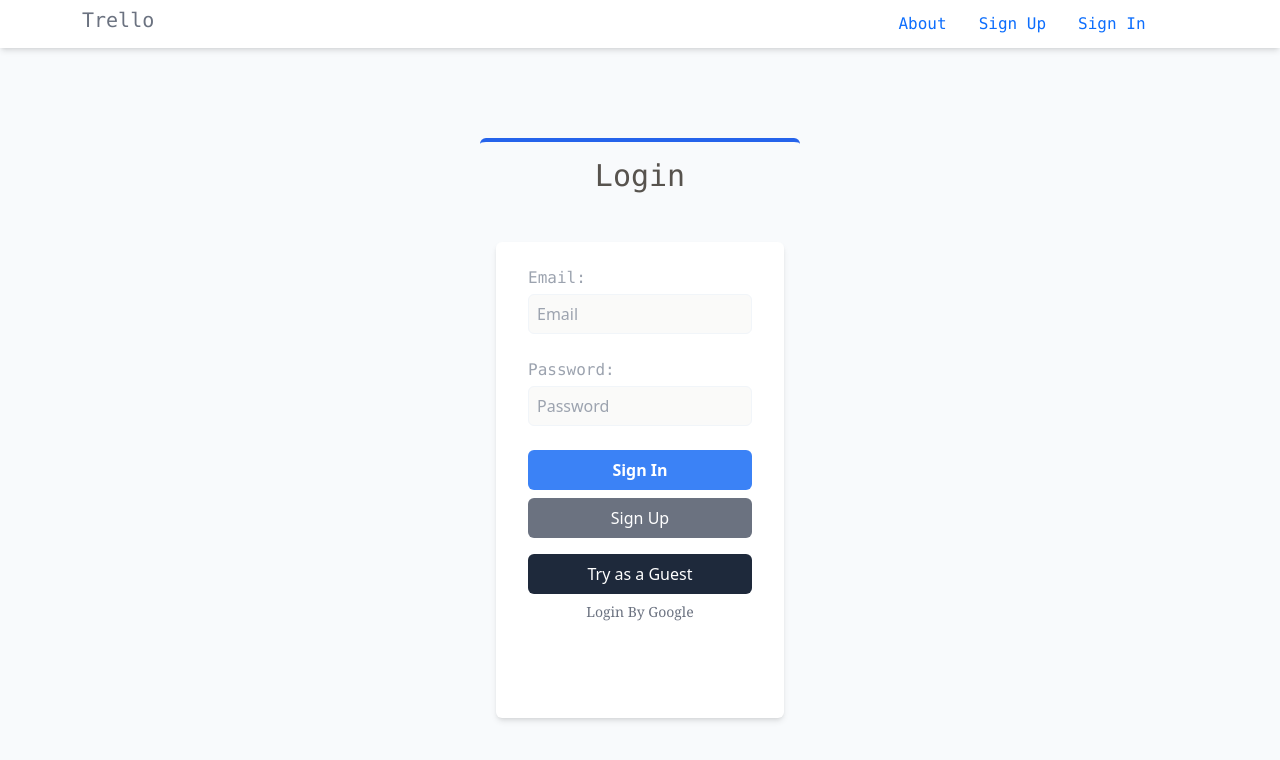
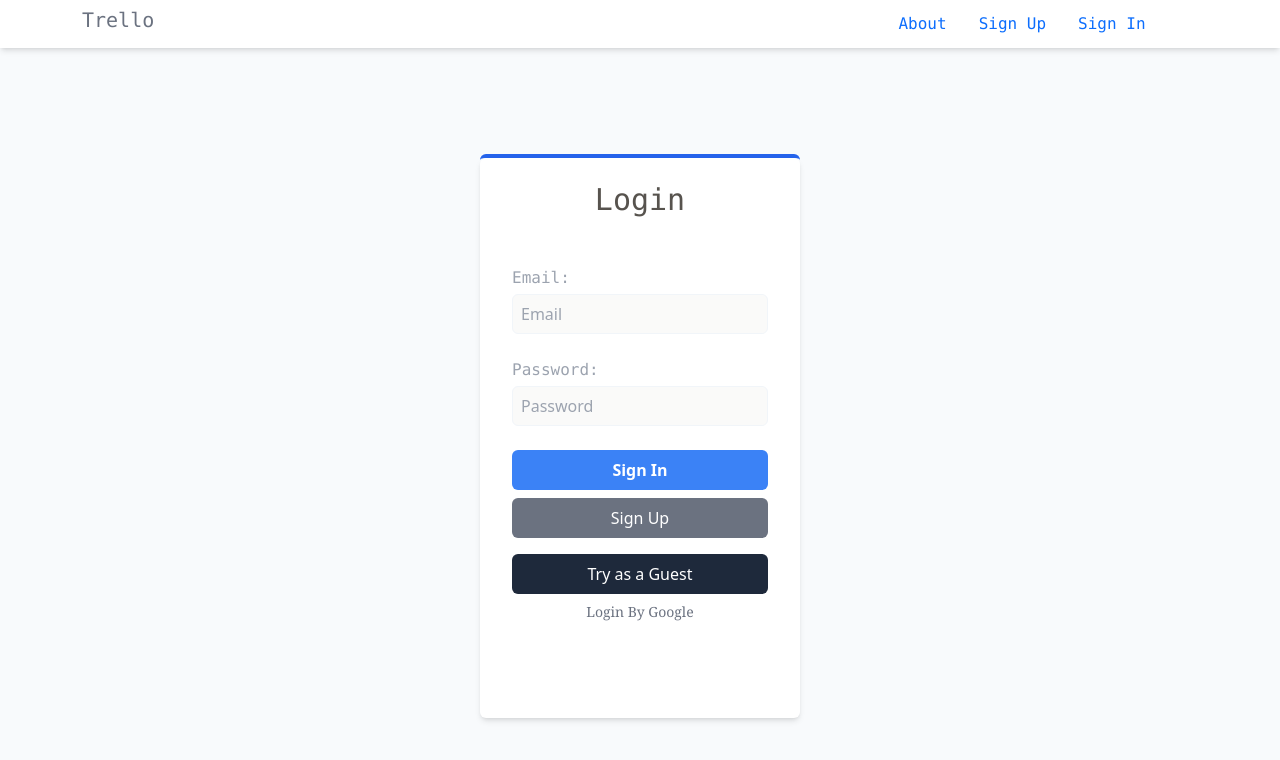
Before and after one commit to 3bdalah/trello, a React (Vite) app: page /login in a window 1280 px wide. Shown: the top 760 px of the page. Built offline with nearby package versions, Linux system fonts and the light colour scheme.

Commit message:
fix(header): fixed issue header

```diff
--- a/src/components/Header/Header.jsx
+++ b/src/components/Header/Header.jsx
@@ -32,7 +32,7 @@ export default function Header() {
   return (
     <>
       {token && (
-        <nav className=" bg-slate-50 font-semibold font-sans   h-14 w-full  flex flex-row z-1 border-1 mb-0 border-gray-200 ">
+        <nav className=" bg-slate-50 font-semibold font-sans   h-14 w-full  flex flex-row z-50 border-1 mb-0 border-gray-200 ">
           <div className="container flex justify-between content-center items-center ">
             <div className="flex flex-row items-start justify-center">
               <span className="mx-4">
--- a/src/components/Login/Login.jsx
+++ b/src/components/Login/Login.jsx
@@ -129,16 +129,15 @@ export default function Login() {
       <div className="flex h-screen justify-center">
         <Toaster />
         {!isLoading ? (
-          <div className="m-auto w-full max-w-xs border-t-4 border-blue-600 rounded-md p-3">
-            <h3 className="text-center capitalize font-mono text-3xl  text-stone-600 mb-5">
-              {" "}
-              Login
-            </h3>
-
+          <div className=" m-auto w-full max-w-xs border-t-4 border-blue-600 rounded-md ">
             <form
               className="bg-white shadow-md   rounded px-8 pt-6 pb-8 mb-4"
               onSubmit={formik.handleSubmit}
             >
+              <h3 className="bg-white text-center capitalize font-mono text-3xl  text-stone-600 mb-5">
+                {" "}
+                Login
+              </h3>
               <div className="flex items-start   justify-center flex-col">
                 <label
                   htmlFor="password"
```
